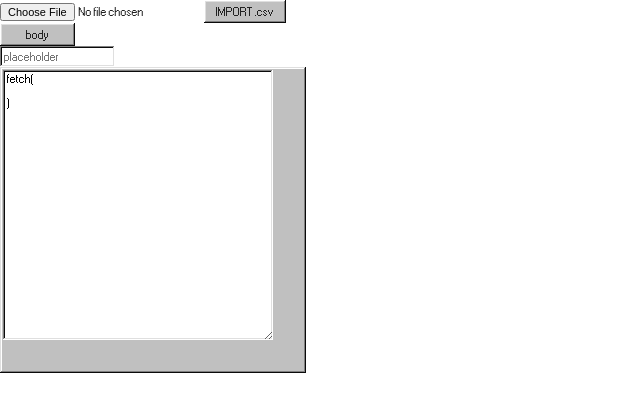
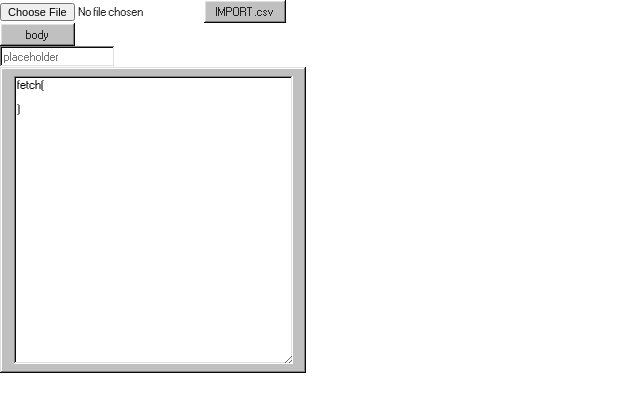
Before and after one commit to mothugget/RequestLooper, a React (Create React App) app in the folder request-looper/: page / in a window 1280 px wide. Shown: the top 412 px of the page, without its empty margins (0-640 px from the left). Built offline with nearby package versions, Linux system fonts and the light colour scheme.

Commit message:
added flexbox

```diff
--- a/request-looper/src/styles/TextArea.css
+++ b/request-looper/src/styles/TextArea.css
@@ -1,9 +1,12 @@
 .request-input-textarea-wrapper {
     height: 300px;
     width: 300px;
+    display: flex;
+    justify-content: center;
+    align-items: center;
 }
 
 .fit-container{
-    height: 90%;
-    width: 90%;
+    height: 96%;
+    width: 93%;
 }
```
